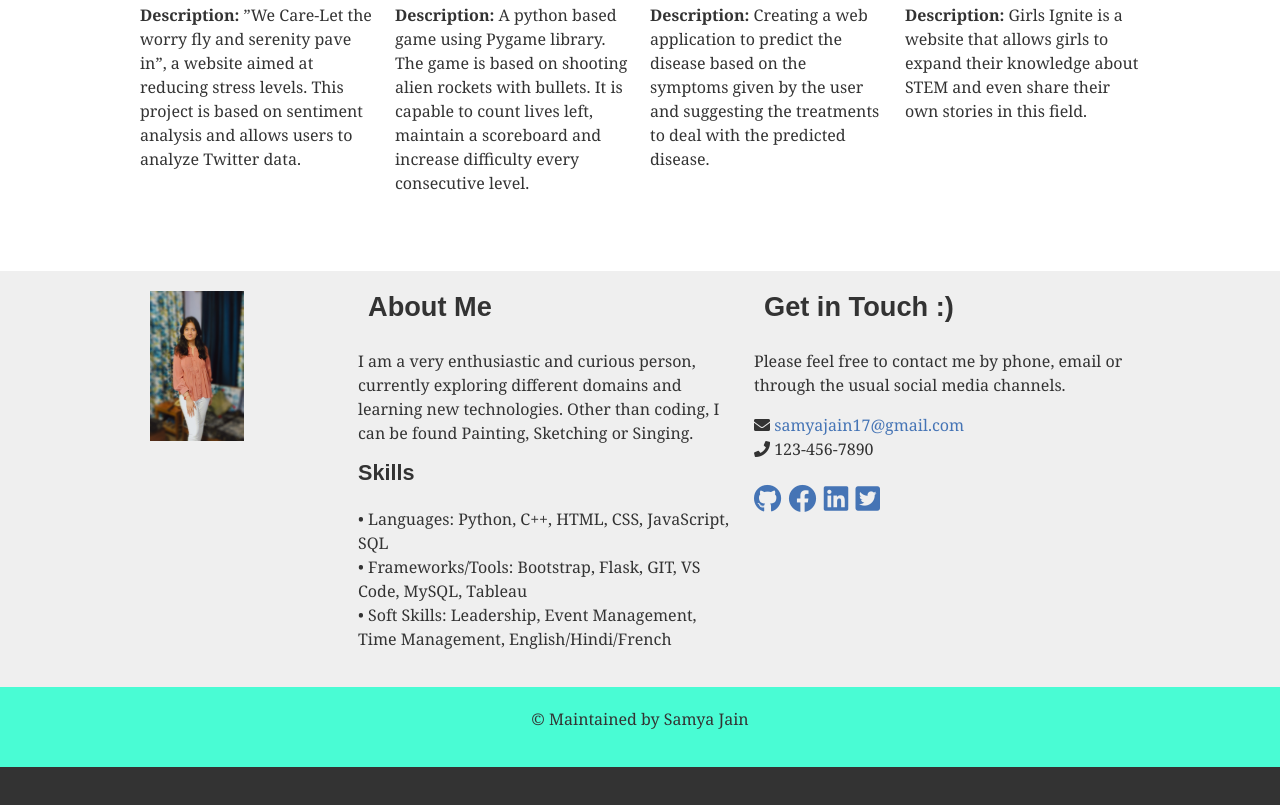
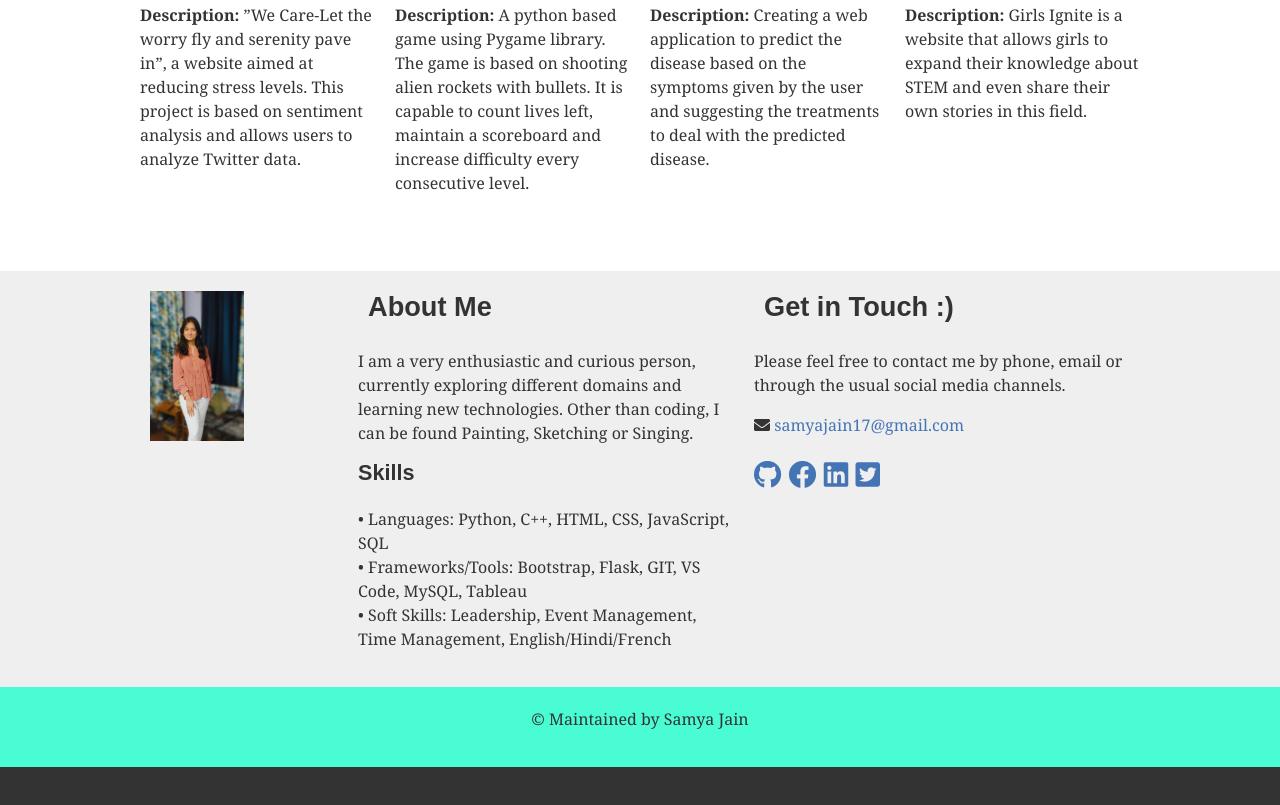
Before and after one commit to samya02/Portfolio, a plain HTML site: page index.html in a window 1280 px wide. Shown: the part 909-1714 px from the top of the page. Drawn offline with nearby package versions, Linux system fonts and the light colour scheme.

Commit message:
Update index.html

```diff
--- a/index.html
+++ b/index.html
@@ -130,7 +130,7 @@
 				<p>Please feel free to contact me by phone, email or through the usual social media channels.</p>
 
 				<p><i class="fa fa-envelope" aria-hidden="true"></i> <a href="mailto:samyajain17@gmail.com">samyajain17@gmail.com</a><br>
-				<i class="fa fa-phone" aria-hidden="true"></i> 123-456-7890</p>
+<!-- 				<i class="fa fa-phone" aria-hidden="true"></i> 123-456-7890</p> -->
 
 
 
```
